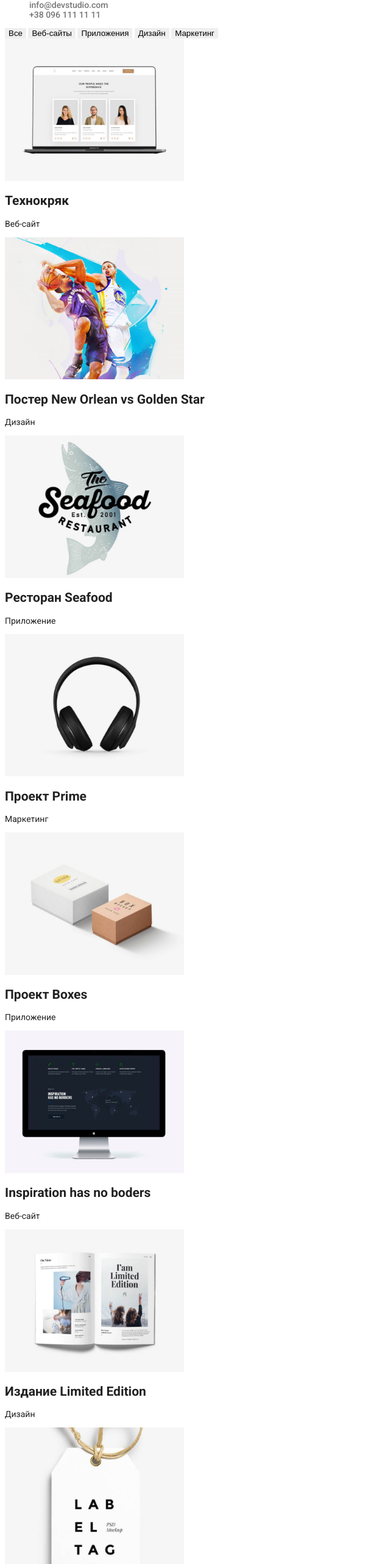
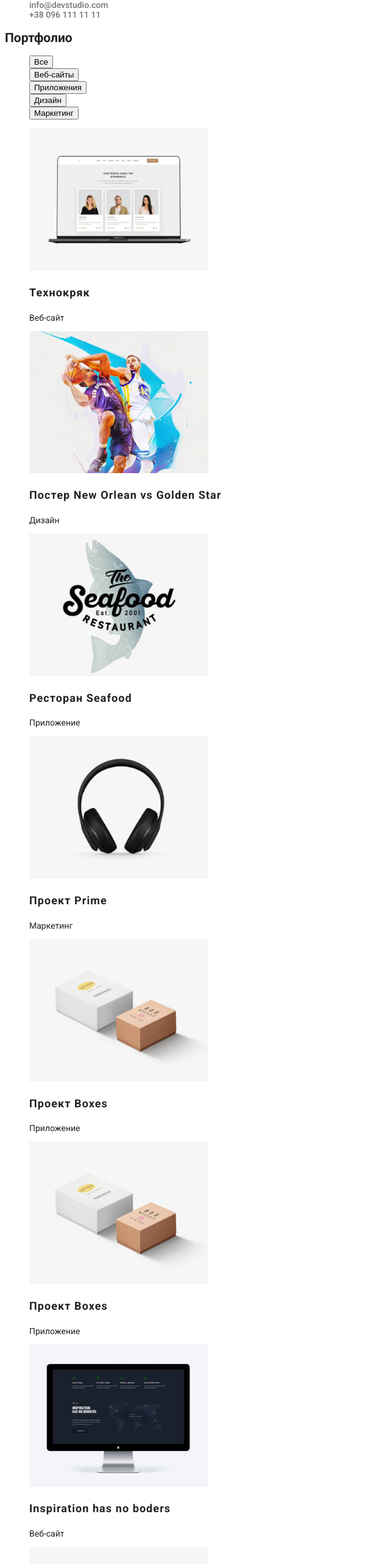
Before and after one commit to OrlovskyiPavlo/goit-markup-hw-02, a plain HTML site: page portfolio.html in a window 1280 px wide. Shown: the part 115-2680 px from the top of the page at 61% size, without its empty margins (0-640 px from the left). Drawn offline with Linux system fonts and the light colour scheme.

Commit message:
organize directories to the list type

```diff
--- a/main.css
+++ b/css/main.css
@@ -1,6 +1,7 @@
 body,
 a {
   font-family: 'Roboto', sans-serif;
+  font-style: normal;
   font-size: 14px;
   color: #212121;
 }
@@ -37,8 +38,14 @@ ul {
   color: #2196f3;
 }
 .hero {
-  /*height: 600px;*/
+  height: 600px;
   background: #2f303a;
+  font-weight: 900;
+  font-size: 44px;
+  line-height: 60px;
+  letter-spacing: 0.06em;
+  text-align: center;
+  text-transform: uppercase;
 }
 .container {
   color: white;
@@ -62,10 +69,20 @@ ul {
   color: #757575;
 }
 h2 {
+  font-size: 18px;
+  line-height: 2;
+  letter-spacing: 0.06em;
+}
+.principles h2 {
+  display: none;
 }
 .footer {
   background-color: #2f303a;
   color: #ffffff;
+  font-style: normal;
+  font-size: 14;
+  line-height: 1.7;
+  letter-spacing: 0.06em;
 }
 .filter-button button {
   border: none;
--- a/portfolio.html
+++ b/portfolio.html
@@ -5,17 +5,14 @@
     <meta http-equiv="X-UA-Compatible" content="IE=edge">
     <meta name="viewport" content="width=device-width, initial-scale=1.0">
     <title>Portfolio</title>
-    <link rel="stylesheet" href="main.css">
+    <link rel="stylesheet" href="./css/main.css">
     <link rel="preconnect" href="https://fonts.gstatic.com">
     <link href="https://fonts.googleapis.com/css2?family=Raleway:wght@700&family=Roboto:wght@400;500;700&display=swap" rel="stylesheet">
 </head>
 <body>
     <header>
         <nav>
-        <!-- Навигация на другие страницы либо на эту-->
-            <div>
             <a class="logo" href="./index.html">Web<span class="logo-black">Studio</span></a>
-            </div>
             <div class="header-nav">
                 <ul>
                     <li>
@@ -40,42 +37,107 @@
         </ul>
     </header>
     <main>
-        <div class="filter-button">
-            <button>Все</button>
-            <button>Веб-сайты</button>
-            <button>Приложения</button>
-            <button>Дизайн</button>
-            <button>Маркетинг</button>
-        </div>
-      <div>
+        <section>
+            <h1>Портфолио</h1>
+            <ul class="filter">
+                <li>
+                    <button type="button" class="filter-button">
+                        Все
+                    </button>
+                </li>
+                <li>
+                    <button type="button" class="filter-button">
+                        Веб-сайты
+                    </button>
+                </li>
+                <li>
+                    <button type="button" class="filter-button">
+                        Приложения
+                    </button>
+                </li>
+                <li>
+                    <button type="button" class="filter-button">
+                        Дизайн
+                    </button>
+                </li>
+                <li>
+                    <button type="button" class="filter-button">
+                        Маркетинг
+                    </button>
+                </li>
+            </ul>
+            <ul class=all-projects>
+                <li>
+                    <a href="" class="itemlink">
                         <img src="./images/portfolio-1.jpg" alt="Веб-сайт" width="294">
                         <h2>Технокряк</h2>
                         <p>Веб-сайт</p>
+                    </a>
+                </li>
+                <li>
+                    <a>
                         <img src="./images/portfolio-2.jpg" alt="Дизайн" width="294">
                         <h2>Постер New Orlean vs Golden Star</h2>
                         <p>Дизайн</p>
+
+                    </a>
+                </li>
+                <li>
+                    <a>
                         <img src="./images/portfolio-3.jpg" alt="Приложение" width="294">
                         <h2>Ресторан Seafood</h2>
                         <p>Приложение</p>
+                    </a>
+                </li>
+                <li>
+                    <a>
                         <img src="./images/portfolio-4.jpg" alt="Маркетинг" width="294">
                         <h2>Проект Prime</h2>
                         <p>Маркетинг</p>
+                    </a>
+                </li>
+                <li>
+                    <a>
                         <img src="./images/portfolio-5.jpg" alt="Приложение" width="294">
                         <h2>Проект Boxes</h2>
                         <p>Приложение</p>
+                    </a>
+                </li>
+                <li>
+                    <a>
+                        <img src="./images/portfolio-5.jpg" alt="Приложение" width="294">
+                        <h2>Проект Boxes</h2>
+                        <p>Приложение</p>
+                    </a>
+                </li>
+                <li>
+                    <a href="">
                         <img src="./images/portfolio-6.jpg" alt="Веб-сайт" width="294">
                         <h2>Inspiration has no boders</h2>
                         <p>Веб-сайт</p>
+                    </a>
+                </li>
+                <li>
+                    <a href="">
                         <img src="./images/portfolio-7.jpg" alt="Дизайн" width="294">
                         <h2>Издание Limited Edition</h2>
                         <p>Дизайн</p>
-        <img src="./images/portfolio-8.jpg" alt="Маркетинг" width="294">
+                    </a>
+                </li>
+                <li>
+                    <a href=""><img src="./images/portfolio-8.jpg" alt="Маркетинг" width="294">
                         <h2>Проект Lab</h2>
                         <p>Маркетинг</p>
-        <img src="./images/portfolio-9.jpg" alt="Приложение" width="294">
+                    </a>
+                </li>
+                <li>
+                    <a href=""><img src="./images/portfolio-9.jpg" alt="Приложение" width="294">
                         <h2>Growing Business</h2>
                         <p>Приложение</p>
-      </div>
+                    </a>
+                </li>
+            </ul>
+        </section>
     </main>
     <footer class="footer">
         <div>
```
Also changed, not shown: index.html (+20 -4 lines). Lines whose indentation alone changed are shown as unchanged.
